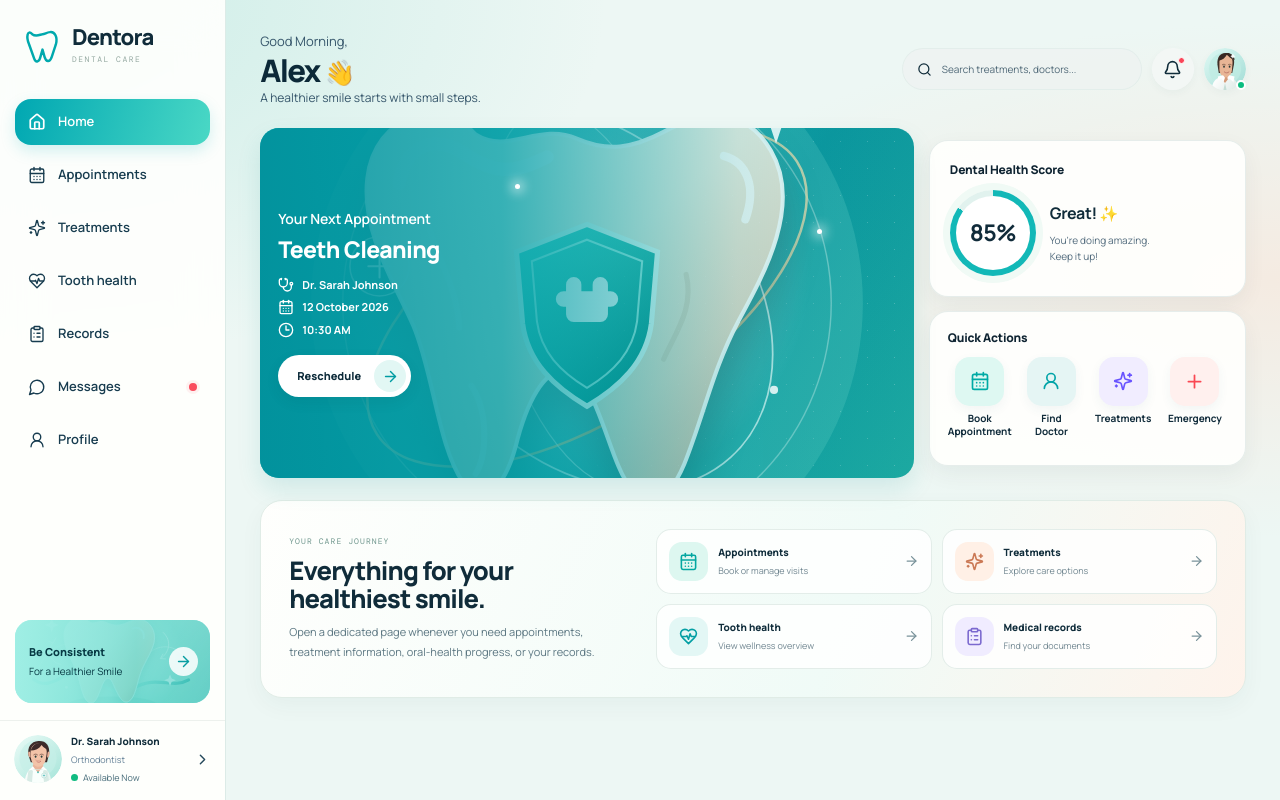
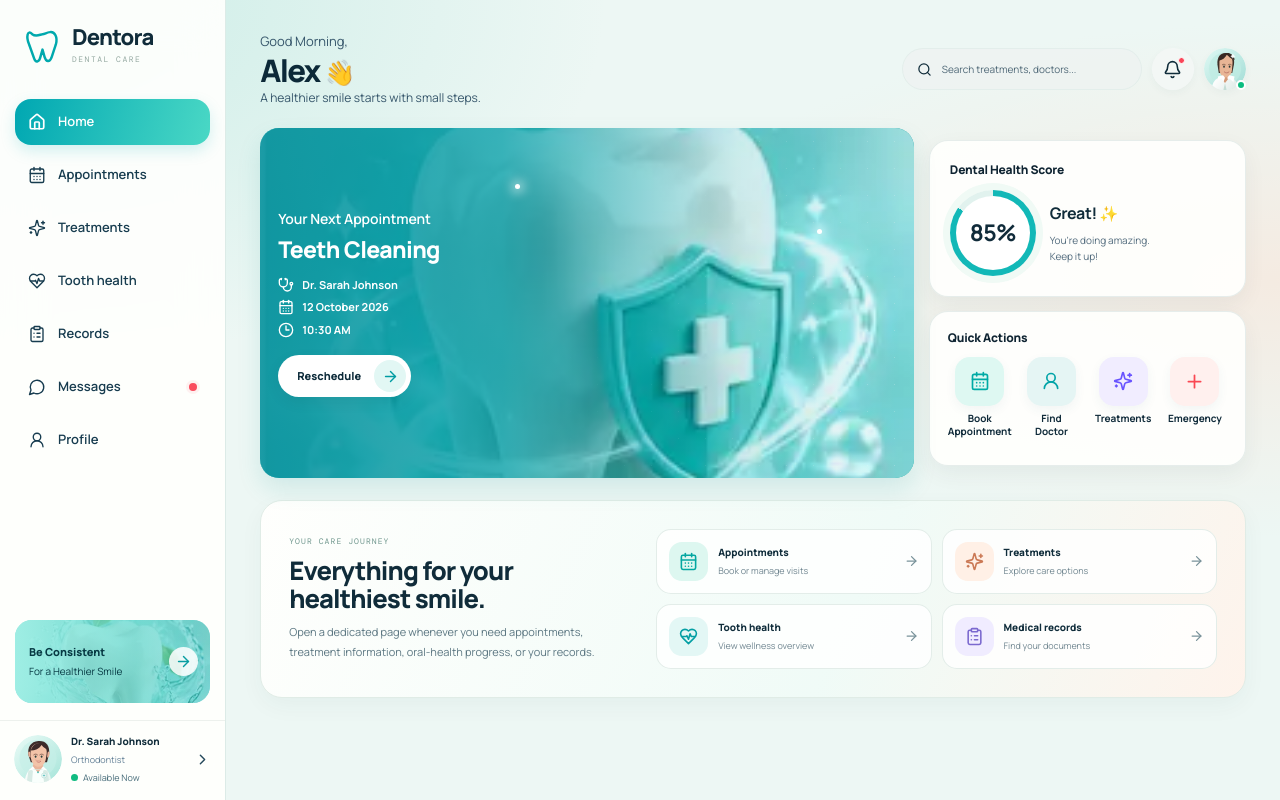
Before and after one commit to Amristine/dentist-3d-website, a Next.js app: page / in a window 1280 px wide. Built offline with nearby package versions, Linux system fonts and the light colour scheme.

Commit message:
Restore rich dental artwork assets across dashboard pages

```diff
--- a/app/dashboard-client.tsx
+++ b/app/dashboard-client.tsx
@@ -59,12 +59,12 @@ const PATH_VIEWS: Record<string, View> = Object.fromEntries(
 
 function ToothArt({ variant = "main" }: { variant?: "main" | "small" | "implant" | "clean" | "arch"; shield?: boolean }) {
   const src = variant === "arch"
-    ? "/images/dental-arch.svg"
+    ? "/images/dental-arch.webp"
     : variant === "implant"
-      ? "/images/treatment-implant.svg"
+      ? "/images/dental-implant.webp"
       : variant === "clean"
-        ? "/images/treatment-cleaning.svg"
-        : "/images/tooth-hero.svg";
+        ? "/images/teeth-cleaning.webp"
+        : "/images/hero-tooth.webp";
   const alt = variant === "arch"
     ? "Illustration of a full dental arch with polished teeth and healthy gums"
     : "Glossy porcelain tooth artwork with soft studio lighting";
@@ -94,15 +94,15 @@ function HealthRing({ score = 85 }: { score?: number }) {
 
 function TreatmentArt({ tone }: { tone: string }) {
   const art: Record<string, string> = {
-    mint: "/images/treatment-cleaning.svg",
-    peach: "/images/treatment-whitening.svg",
-    lavender: "/images/treatment-implant.svg",
-    aqua: "/images/treatment-aligners.svg",
-    butter: "/images/tooth-hero.svg",
+    mint: "/images/teeth-cleaning.webp",
+    peach: "/images/teeth-whitening.webp",
+    lavender: "/images/dental-implant.webp",
+    aqua: "/images/clear-aligners.webp",
+    butter: "/images/hero-tooth.webp",
   };
   return (
     <div className={`treatment-art treatment-art-${tone}`}>
-      <Image unoptimized src={art[tone] ?? "/images/tooth-hero.svg"} alt="" fill sizes="(max-width: 700px) 50vw, 28vw" className="treatment-art-image" />
+      <Image unoptimized src={art[tone] ?? "/images/hero-tooth.webp"} alt="" fill sizes="(max-width: 700px) 50vw, 28vw" className="treatment-art-image" />
       <span className="art-sparkle sparkle-one">✦</span><span className="art-sparkle sparkle-two">✧</span>
     </div>
   );
@@ -210,7 +210,7 @@ export default function DashboardClient() {
           })}
         </nav>
         <div className="sidebar-spacer" />
-        <button className="dentora-sidebar-promo" onClick={() => navigate("Tooth health")}><span><strong>Be Consistent</strong><small>For a Healthier Smile</small></span><i><ArrowRight size={17} /></i><Image unoptimized src="/images/treatment-cleaning.svg" alt="" fill sizes="220px" /></button>
+        <button className="dentora-sidebar-promo" onClick={() => navigate("Tooth health")}><span><strong>Be Consistent</strong><small>For a Healthier Smile</small></span><i><ArrowRight size={17} /></i><Image unoptimized src="/images/teeth-cleaning.webp" alt="" fill sizes="220px" /></button>
         <button className="sidebar-settings" onClick={() => navigate("Profile")}><Settings size={17} /> Settings <ArrowUpRight size={14} /></button>
         <button className="dentora-sidebar-doctor" onClick={() => notify("Dr. Sarah Johnson is the sample clinician for this demo.")}><Image unoptimized src="/images/dr-sarah.svg" alt="" width={48} height={48} /><span><strong>Dr. Sarah Johnson</strong><small>Orthodontist</small><em><i /> Available Now</em></span><ChevronRight size={17} /></button>
       </aside>
@@ -252,7 +252,7 @@ export default function DashboardClient() {
 
               <div className="dentora-top-grid">
                 <section className="dentora-appointment-hero">
-                  <Image unoptimized src="/images/tooth-hero.svg" alt="Scalable dental tooth illustration in a mint and aqua setting" fill priority sizes="(max-width: 900px) 100vw, 65vw" className="dentora-hero-image" />
+                  <Image unoptimized src="/images/hero-tooth.webp" alt="Scalable dental tooth illustration in a mint and aqua setting" fill priority sizes="(max-width: 900px) 100vw, 65vw" className="dentora-hero-image" />
                   <div className="dentora-hero-overlay" />
                   <div className="dentora-hero-copy"><span>Your Next Appointment</span><h2>Teeth Cleaning</h2>
                     <div className="dentora-hero-meta"><Stethoscope size={16} /><span>Dr. Sarah Johnson</span></div>
```
